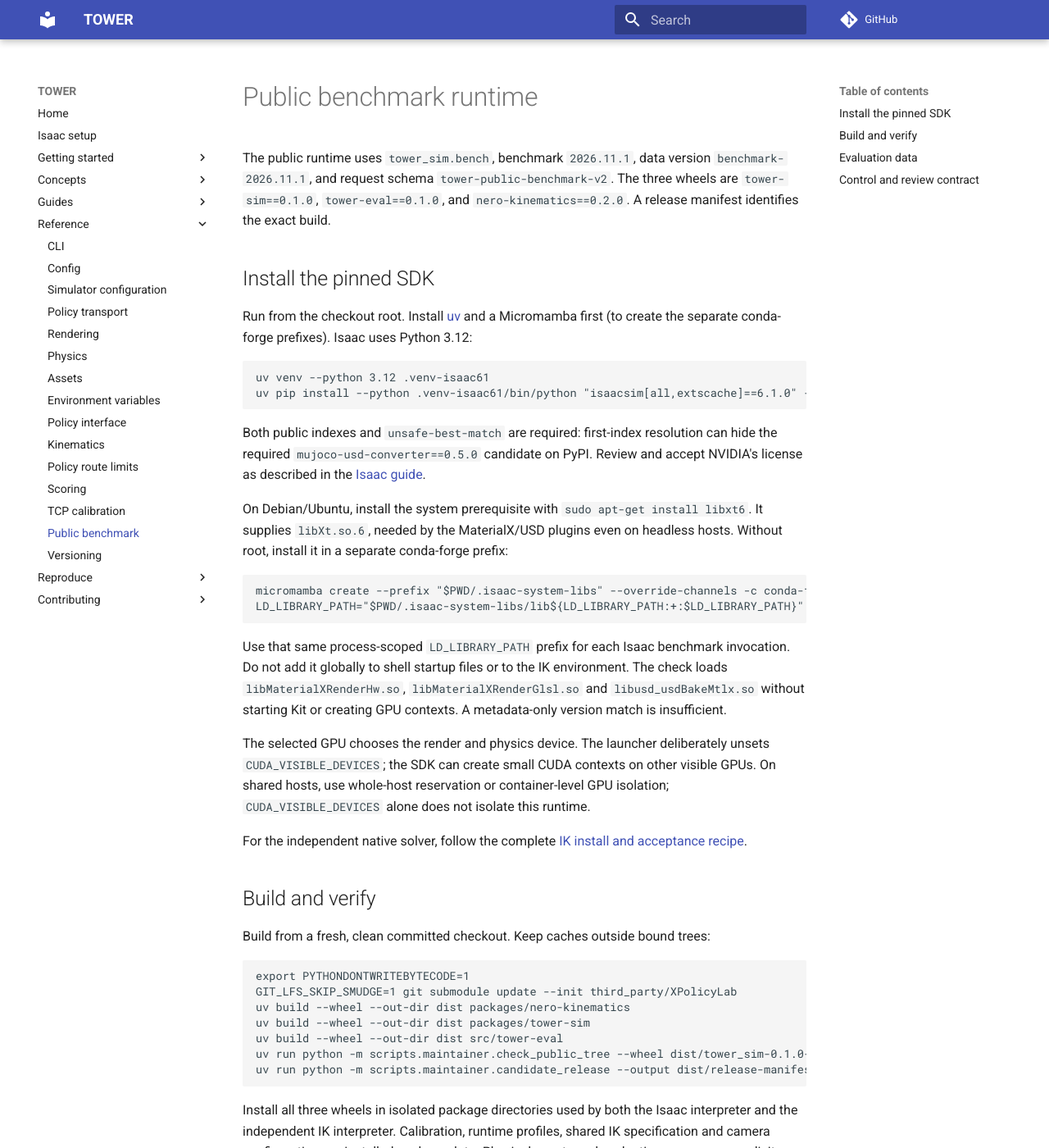
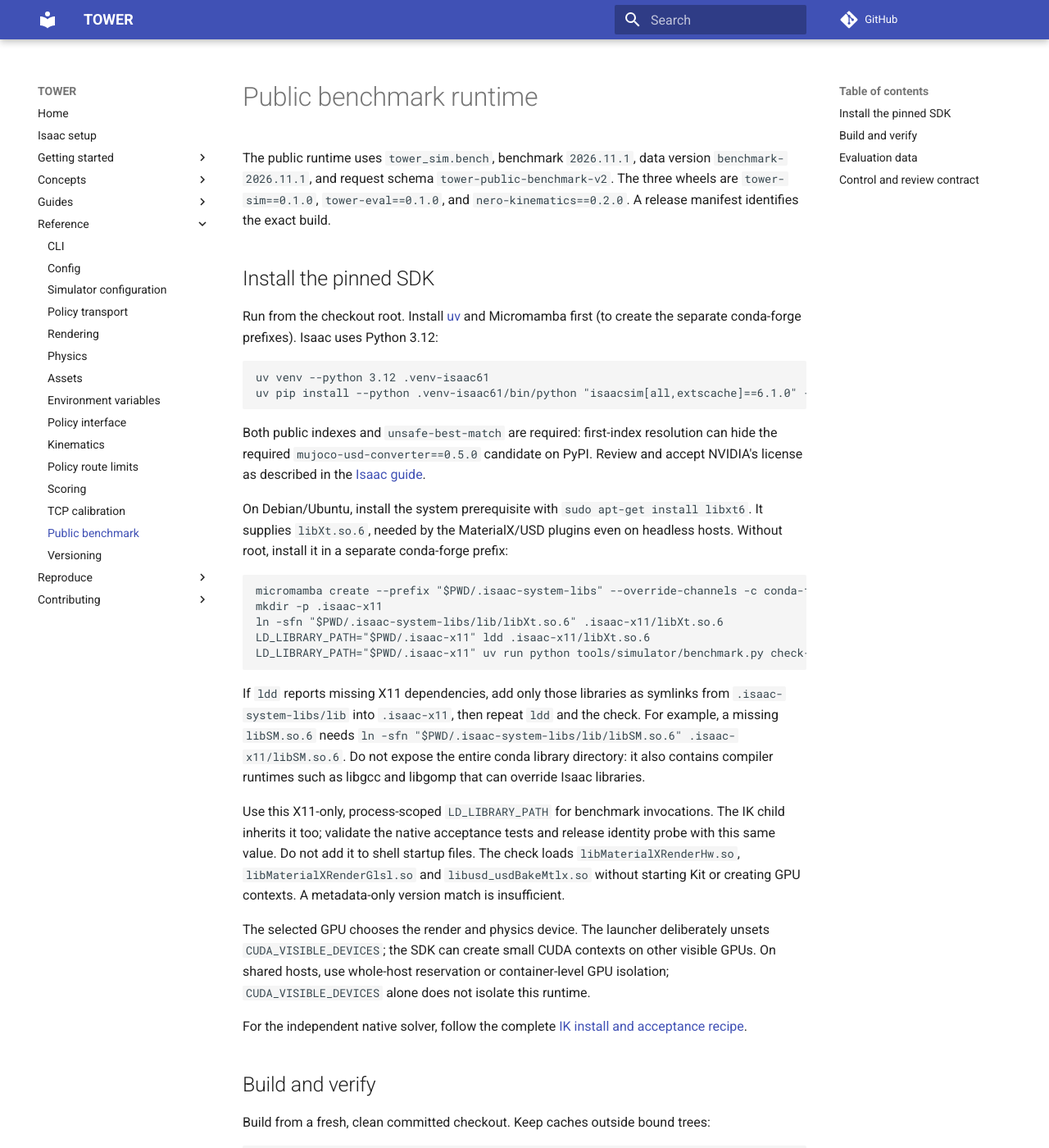
Before and after one commit to tower-benchmark/TOWER, an MkDocs documentation site: the page built from docs/reference/bench-public.md, in a window 1280 px wide and 1400 px high. Shown: the whole window at 82% size. Built offline with MkDocs 1.6.1 and Material for MkDocs 9.7.7, drawn with Linux system fonts in a browser that asks for light colours; comment, search, counter and statistics services are not loaded; some of the changed text lies outside the part shown.

Commit message:
fix(install): freeze IK extras and isolate X11 libraries [skip ci]

````diff
--- a/docs/reference/bench-public.md
+++ b/docs/reference/bench-public.md
@@ -7,7 +7,7 @@ The three wheels are `tower-sim==0.1.0`, `tower-eval==0.1.0`, and
 
 ## Install the pinned SDK
 
-Run from the checkout root. Install [uv](https://docs.astral.sh/uv/) and a
+Run from the checkout root. Install [uv](https://docs.astral.sh/uv/) and
 Micromamba first (to create the separate conda-forge prefixes). Isaac uses Python 3.12:
 
 ```sh
@@ -25,11 +25,22 @@ Without root, install it in a separate conda-forge prefix:
 
 ```sh
 micromamba create --prefix "$PWD/.isaac-system-libs" --override-channels -c conda-forge xorg-libxt -y
-LD_LIBRARY_PATH="$PWD/.isaac-system-libs/lib${LD_LIBRARY_PATH:+:$LD_LIBRARY_PATH}" uv run python tools/simulator/benchmark.py check-environment --isaac-python .venv-isaac61/bin/python
+mkdir -p .isaac-x11
+ln -sfn "$PWD/.isaac-system-libs/lib/libXt.so.6" .isaac-x11/libXt.so.6
+LD_LIBRARY_PATH="$PWD/.isaac-x11" ldd .isaac-x11/libXt.so.6
+LD_LIBRARY_PATH="$PWD/.isaac-x11" uv run python tools/simulator/benchmark.py check-environment --isaac-python .venv-isaac61/bin/python
 ```
 
-Use that same process-scoped `LD_LIBRARY_PATH` prefix for each Isaac benchmark
-invocation. Do not add it globally to shell startup files or to the IK environment.
+If `ldd` reports missing X11 dependencies, add only those libraries as symlinks
+from `.isaac-system-libs/lib` into `.isaac-x11`, then repeat `ldd` and the check.
+For example, a missing `libSM.so.6` needs
+`ln -sfn "$PWD/.isaac-system-libs/lib/libSM.so.6" .isaac-x11/libSM.so.6`.
+Do not expose the entire conda library directory: it also contains compiler
+runtimes such as libgcc and libgomp that can override Isaac libraries.
+
+Use this X11-only, process-scoped `LD_LIBRARY_PATH` for benchmark invocations.
+The IK child inherits it too; validate the native acceptance tests and release
+identity probe with this same value. Do not add it to shell startup files.
 The check loads `libMaterialXRenderHw.so`, `libMaterialXRenderGlsl.so` and
 `libusd_usdBakeMtlx.so` without starting Kit or creating GPU contexts.
 A metadata-only version match is insufficient.
@@ -83,7 +94,7 @@ Conda distributions are checked against their installed package manifests.
 
 ```sh
 python tools/simulator/benchmark_assets.py download --assets /path/to/assets
-python tools/simulator/benchmark.py verify --assets /path/to/assets --data-root /path/to/benchmark-2026.11.1
+python tools/simulator/benchmark.py verify --assets /path/to/assets
 python tools/simulator/benchmark.py describe
 python tools/simulator/benchmark_portable.py prepare-request --help
 python tools/simulator/benchmark.py run --help
@@ -92,7 +103,10 @@ python tools/simulator/benchmark.py run --help
 Each task has fifty fixed scenes, `scene-000` through `scene-049`. The request
 field `seeds` selects integer case numbers 0 through 49. It does not create scenes.
 The default data directory is `<assets>/benchmark-2026.11.1`. Downloads use the anonymous pinned TOWER-Assets revision in the release lock.
-Use `--data-root` only to verify an existing evaluation-data directory.
+`benchmark.py verify` checks physical assets and evaluation data at that default
+location. In contrast, `benchmark_assets.py verify --assets ...` checks only
+physical assets unless `--data-root` is supplied. Use `--data-root` to select
+an existing evaluation-data directory at a different location.
 CPU verification without assets checks metadata and reports zero verified payloads.
 
 Every trial records its benchmark, data version, request schema, package versions,
````
Also changed, not shown: docs/guides/eef-control.md (+2 -0 lines), docs/guides/evaluate-a-policy.md (+6 -4 lines), docs/reference/kinematics.md (+9 -5 lines), 10 other files.
